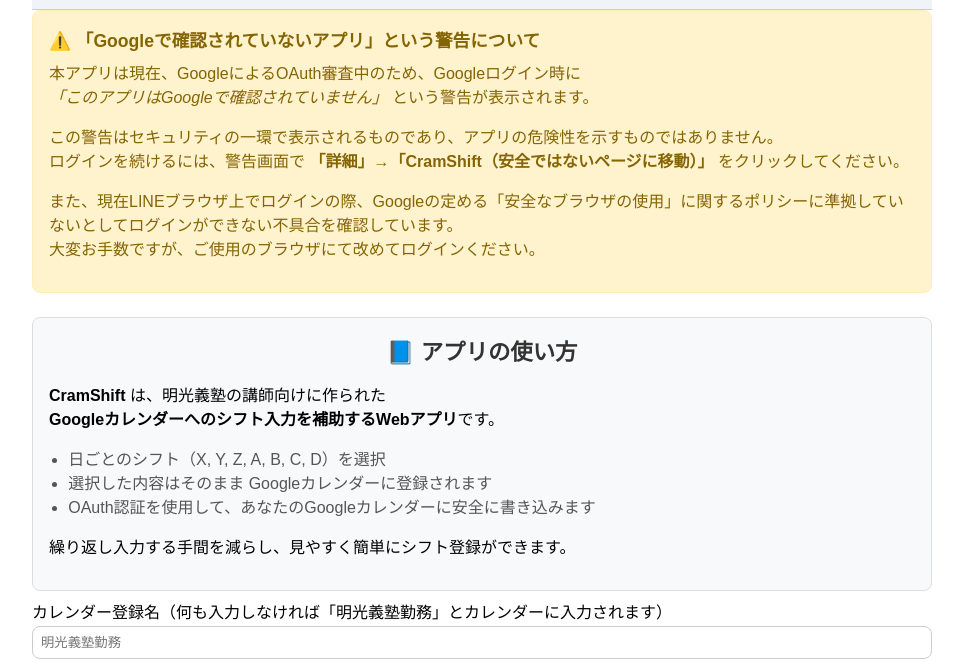
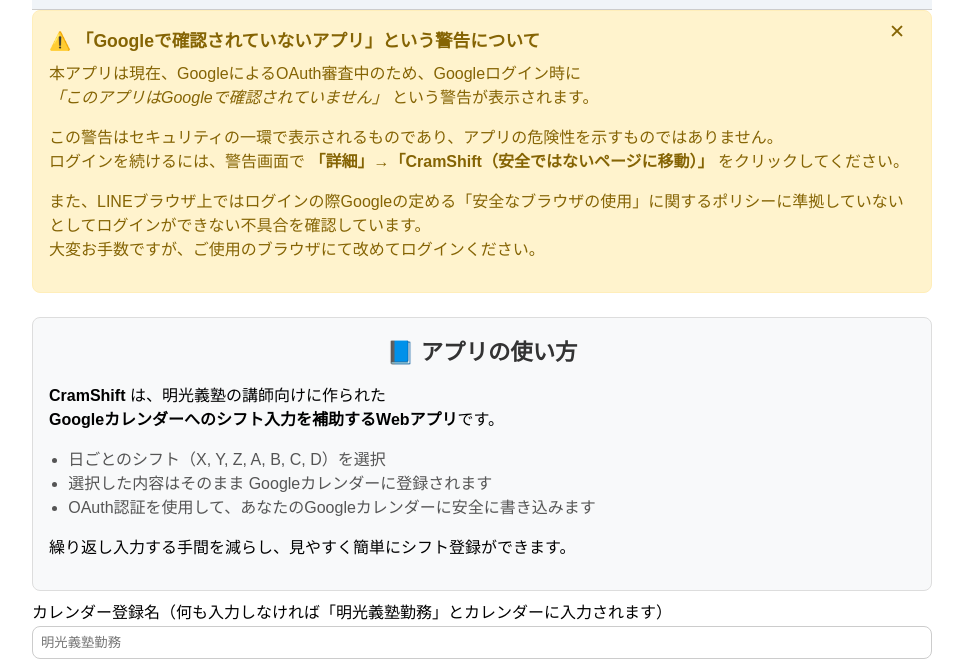
Before and after one commit to Clowd22/CramShift, a plain HTML site: page index.html in a window 1280 px wide. Shown: the part 79-743 px from the top of the page, without its empty margins (158-1121 px from the left). Drawn offline with Linux system fonts and the light colour scheme.

Commit message:
Update index.html

```diff
--- a/index.html
+++ b/index.html
@@ -15,7 +15,11 @@
       <span class="app-title">明光義塾 シフト入力アプリケーション</span>
     </header>
     <!-- ──── ここまでヘッダー部分 ──── -->
-       <div style="background-color: #fff3cd; border: 1px solid #ffeeba; padding: 1rem; border-radius: 8px; margin-bottom: 1.5rem;">
+    <div id="warningBox" style="position: relative; background-color: #fff3cd; border: 1px solid #ffeeba; padding: 1rem; border-radius: 8px; margin-bottom: 1.5rem;">
+    <button onclick="document.getElementById('warningBox').style.display='none';"
+            style="position: absolute; top: -25px; right: 6px; background: transparent; border: none; font-size: 1.2rem; color: #856404; cursor: pointer;">
+      ✕
+    </button>
     <strong style="color: #856404; font-size: 1.1rem;">⚠️ 「Googleで確認されていないアプリ」という警告について</strong>
     <p style="color: #856404; margin-top: 0.5rem;">
       本アプリは現在、GoogleによるOAuth審査中のため、Googleログイン時に<br>
@@ -26,7 +30,7 @@
       ログインを続けるには、警告画面で <strong>「詳細」→「CramShift（安全ではないページに移動）」</strong> をクリックしてください。
     </p>
     <p style="color: #856404;">
-      また、現在LINEブラウザ上でログインの際、Googleの定める「安全なブラウザの使用」に関するポリシーに準拠していないとしてログインができない不具合を確認しています。<br>
+      また、LINEブラウザ上ではログインの際Googleの定める「安全なブラウザの使用」に関するポリシーに準拠していないとしてログインができない不具合を確認しています。<br>
       大変お手数ですが、ご使用のブラウザにて改めてログインください。
     </p>
     </div>
```
